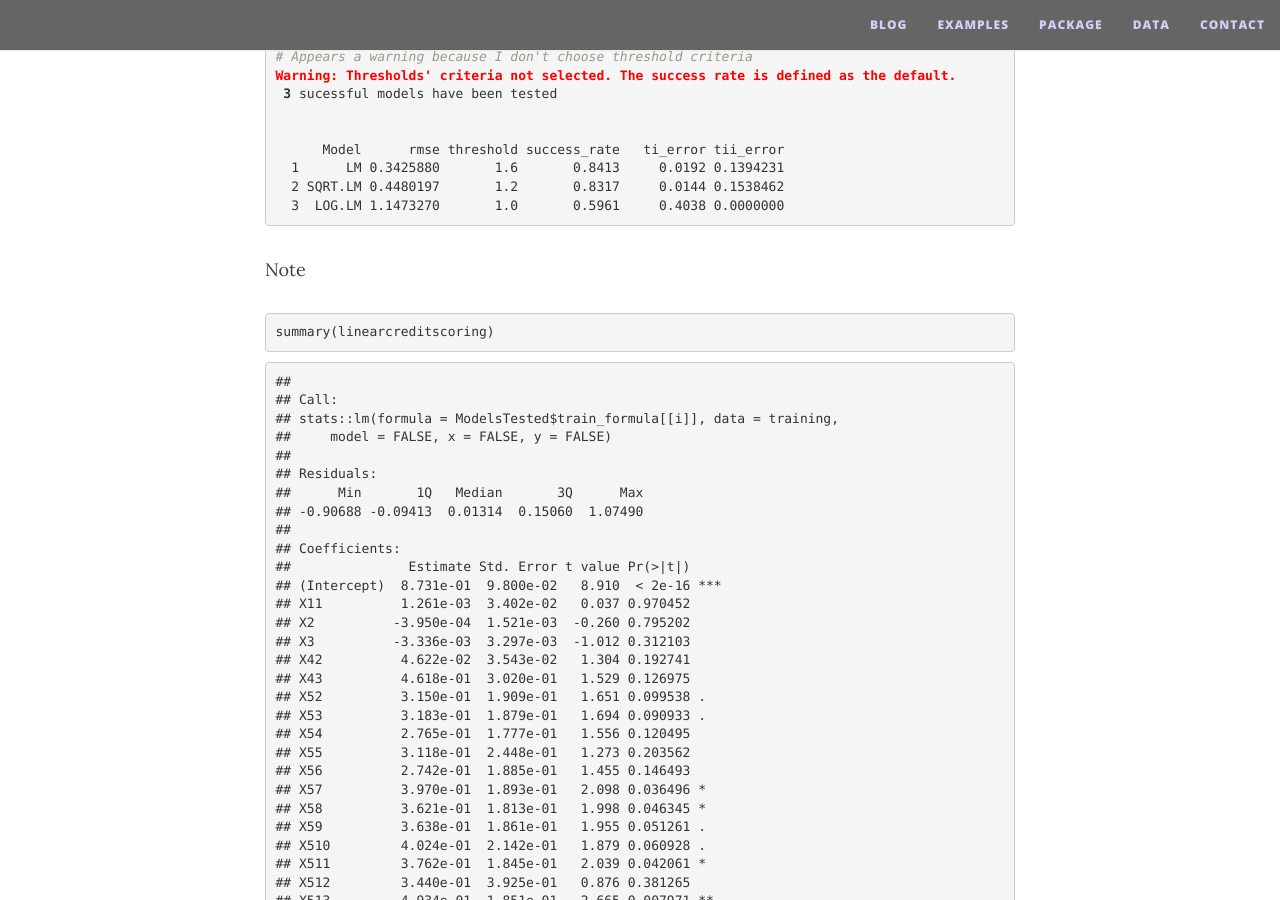
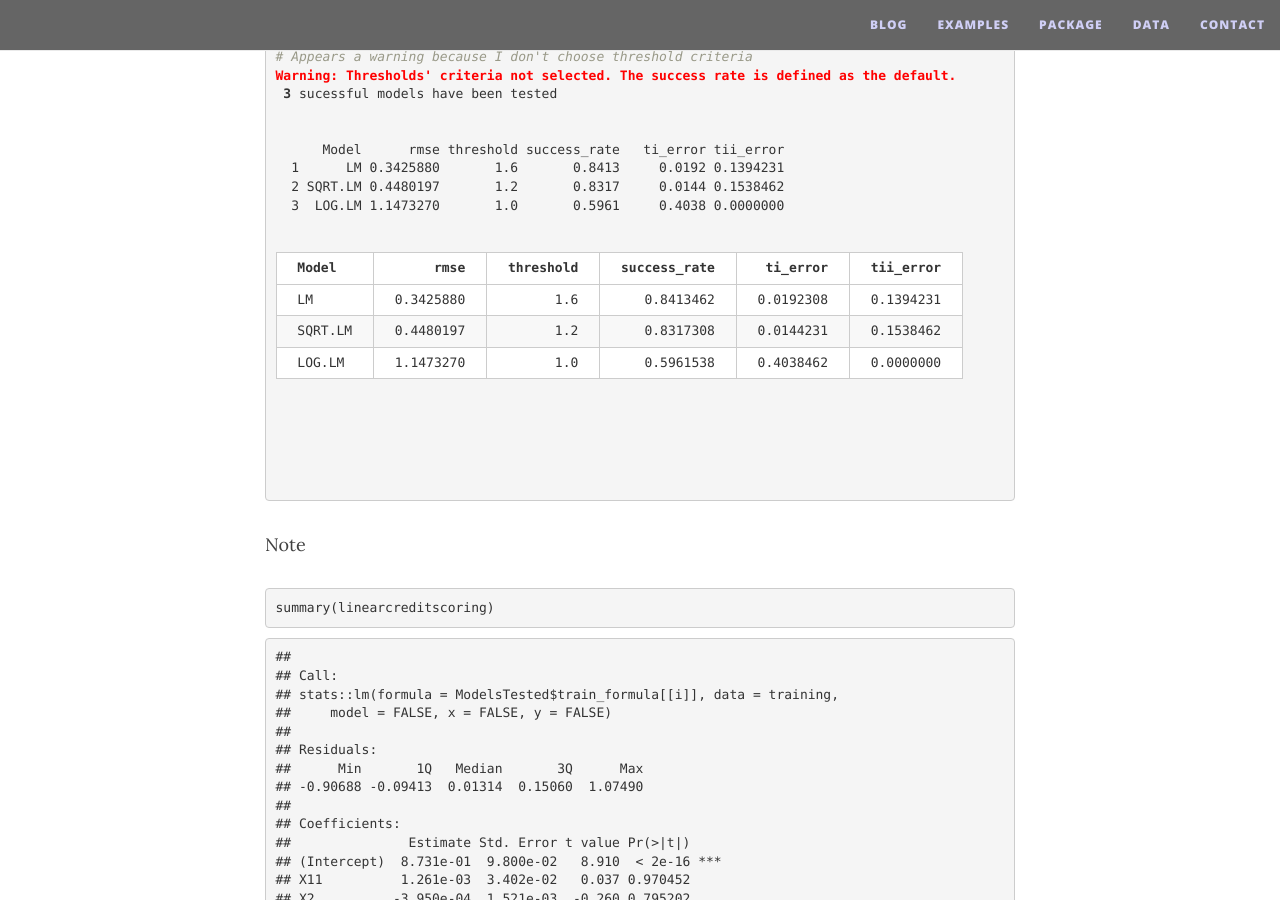
Before and after one commit to economistgame/OptimClassifier, a Jekyll site: the page built from examples/index.md, in a window 1280 px wide and 900 px high, scrolled down 863 px. Built offline with Jekyll 4.4.1, drawn with Linux system fonts in a browser that asks for light colours; nearby versions of some CDN libraries.

Commit message:
Update index.md

```diff
--- a/examples/index.md
+++ b/examples/index.md
@@ -55,7 +55,51 @@ data(<span class="hljs-string">"AustralianCredit"</span>)
       Model      rmse threshold success_rate   ti_error tii_error
   1      LM 0.3425880       1.6       0.8413     0.0192 0.1394231
   2 SQRT.LM 0.4480197       1.2       0.8317     0.0144 0.1538462
-  3  LOG.LM 1.1473270       1.0       0.5961     0.4038 0.0000000</code></pre>
+  3  LOG.LM 1.1473270       1.0       0.5961     0.4038 0.0000000
+
+  <table>
+ <thead>
+  <tr>
+   <th style="text-align:left;"> Model </th>
+   <th style="text-align:right;"> rmse </th>
+   <th style="text-align:right;"> threshold </th>
+   <th style="text-align:right;"> success_rate </th>
+   <th style="text-align:right;"> ti_error </th>
+   <th style="text-align:right;"> tii_error </th>
+  </tr>
+ </thead>
+<tbody>
+  <tr>
+   <td style="text-align:left;"> LM </td>
+   <td style="text-align:right;"> 0.3425880 </td>
+   <td style="text-align:right;"> 1.6 </td>
+   <td style="text-align:right;"> 0.8413462 </td>
+   <td style="text-align:right;"> 0.0192308 </td>
+   <td style="text-align:right;"> 0.1394231 </td>
+  </tr>
+  <tr>
+   <td style="text-align:left;"> SQRT.LM </td>
+   <td style="text-align:right;"> 0.4480197 </td>
+   <td style="text-align:right;"> 1.2 </td>
+   <td style="text-align:right;"> 0.8317308 </td>
+   <td style="text-align:right;"> 0.0144231 </td>
+   <td style="text-align:right;"> 0.1538462 </td>
+  </tr>
+  <tr>
+   <td style="text-align:left;"> LOG.LM </td>
+   <td style="text-align:right;"> 1.1473270 </td>
+   <td style="text-align:right;"> 1.0 </td>
+   <td style="text-align:right;"> 0.5961538 </td>
+   <td style="text-align:right;"> 0.4038462 </td>
+   <td style="text-align:right;"> 0.0000000 </td>
+  </tr>
+</tbody>
+</table>
+
+
+
+
+  </code></pre>
 <p>Note</p>
 <pre class="r"><code>summary(linearcreditscoring)</code></pre>
 <pre><code>##
```
